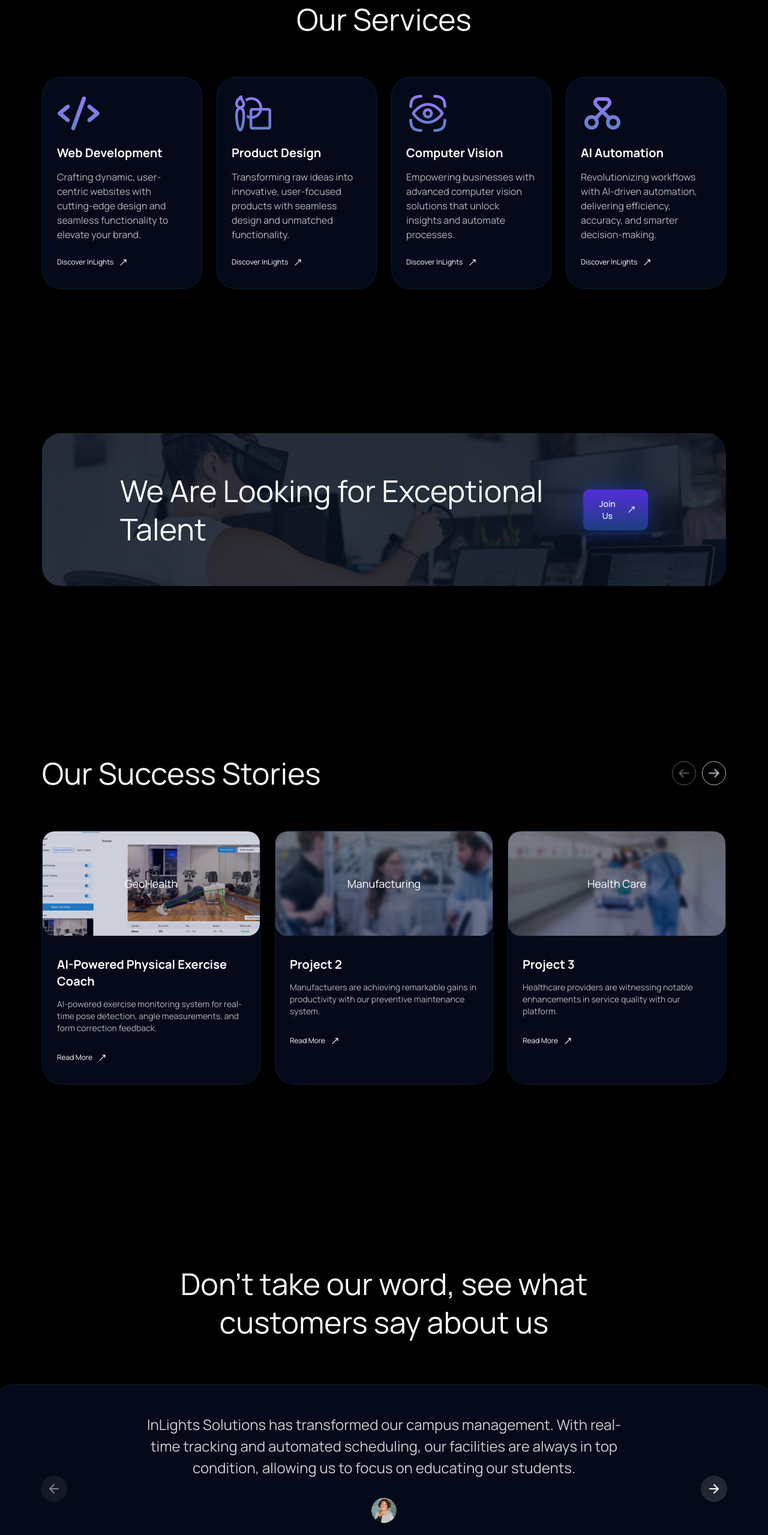
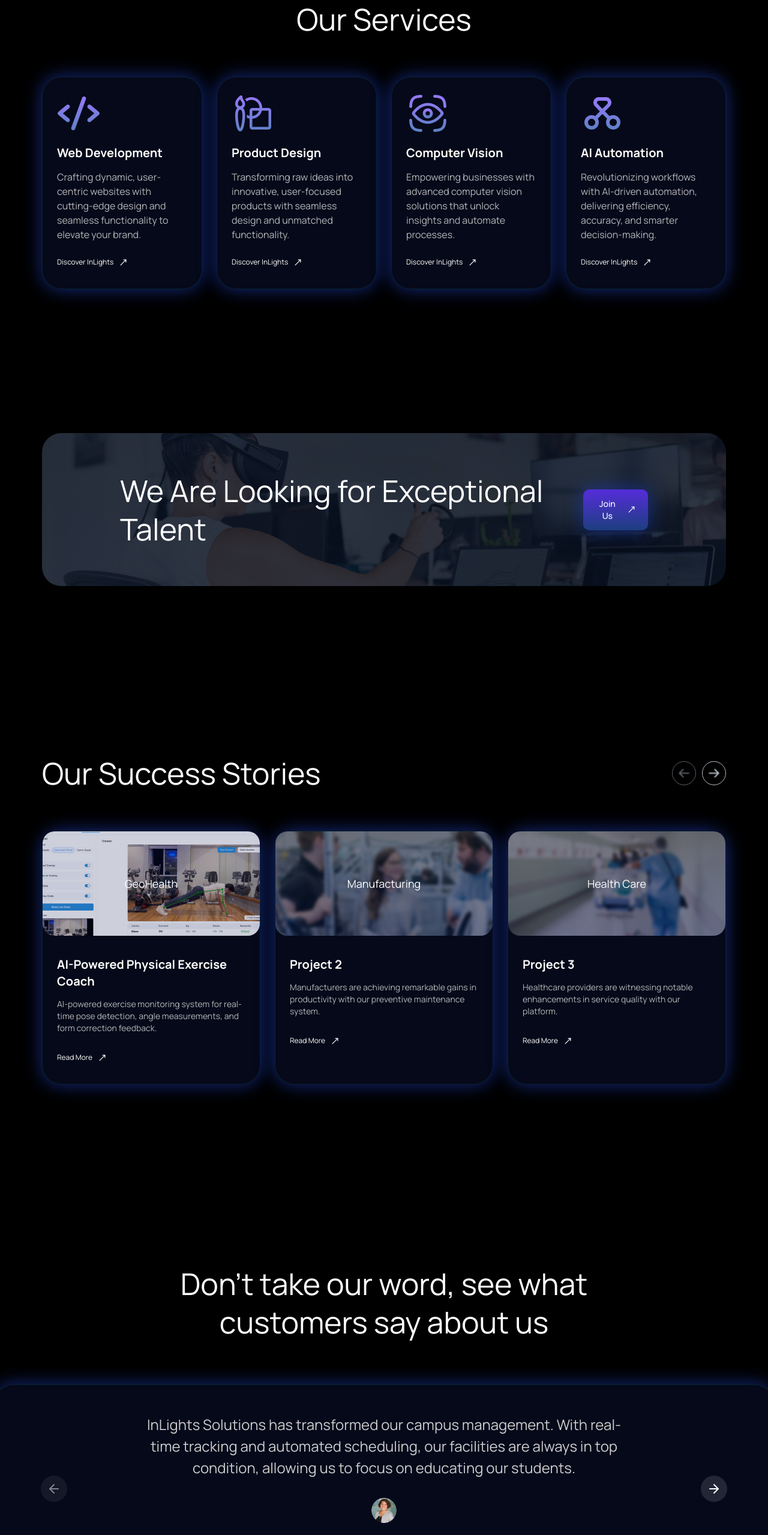
Before and after one commit to chasadch/inlights-website-2, a Next.js app: page / in a window 1280 px wide. Shown: the part 2620-5179 px from the top of the page at 60% size. Built offline with nearby package versions, Linux system fonts and the light colour scheme.

Commit message:
commited

```diff
--- a/src/components/Contact/Contact.tsx
+++ b/src/components/Contact/Contact.tsx
@@ -84,7 +84,7 @@ export default function Contact() {
       </div>
 
       {/* Contact Form */}
-      <div className="flex h-[522px] w-[695px] flex-col items-center justify-center gap-[30px] rounded-[20px] border border-[#5144DCF7] bg-[#050919] p-[36px] shadow-[0_0_30px_0_#5144DCF7]">
+      <div className="flex h-[522px] w-[695px] flex-col items-center justify-center gap-[30px] rounded-[20px] bg-[#050919] p-[36px] shadow-shadowCustom">
         <form className="flex w-full flex-col gap-[52px]">
           <div className="flex gap-[20px]">
             {/* Email Input */}
--- a/src/components/Services/Services.tsx
+++ b/src/components/Services/Services.tsx
@@ -1,4 +1,4 @@
-import Button from "../ui/button"; // Ensure correct import
+import Button from "../ui/Button";
 import ServiceCard from "../ui/ServiceCard";
 
 export default function Services() {
--- a/src/components/Testimonials/Testimonials.tsx
+++ b/src/components/Testimonials/Testimonials.tsx
@@ -63,7 +63,7 @@ export default function Testimonials() {
           </h1>
 
           {/* Testimonial Card */}
-          <div className="shadow-custom flex w-[1300px] flex-col items-center justify-center gap-[40px] rounded-[32px] border border-borderCustom bg-bg p-[48px]">
+          <div className="flex w-[1300px] flex-col items-center justify-center gap-[40px] rounded-[32px] border border-borderCustom bg-bg p-[48px] shadow-shadowCustom">
             <div className="flex items-center gap-[128px]">
               {/* Left Arrow (Disabled for one-way movement) */}
               <button
--- a/src/components/ui/ServiceCard.tsx
+++ b/src/components/ui/ServiceCard.tsx
@@ -16,7 +16,7 @@ export default function ServiceCard({
   linkText = "Discover InLights",
 }: ServiceCardProps) {
   return (
-    <div className="border-[rgba(45, 160, 184, 0.15)] shadow-custom flex flex-grow flex-col items-start gap-[16px] rounded-[32px] border border-borderCustom bg-bg p-[24px]">
+    <div className="border-[rgba(45, 160, 184, 0.15)] flex flex-grow flex-col items-start gap-[16px] rounded-[32px] border border-borderCustom bg-bg p-[24px] shadow-shadowCustom">
       {/* Service Icon */}
       <Image src={image} alt={title} width={72} height={72} />
 
--- a/src/components/ui/StoriesCard.tsx
+++ b/src/components/ui/StoriesCard.tsx
@@ -15,7 +15,7 @@ export default function StoriesCard({
   image,
 }: StoriesCardProps) {
   return (
-    <div className="shadow-custom relative flex flex-col items-start gap-[34px] rounded-[32px] border-[1px] border-borderCustom bg-bg">
+    <div className="relative flex flex-col items-start gap-[34px] rounded-[32px] border-[1px] border-borderCustom bg-bg shadow-shadowCustom">
       {/* Image with overlay */}
       <div
         className="relative flex h-[174px] w-full flex-col items-center justify-center gap-[10px] self-stretch overflow-hidden rounded-[20px] bg-cover bg-center"
```
